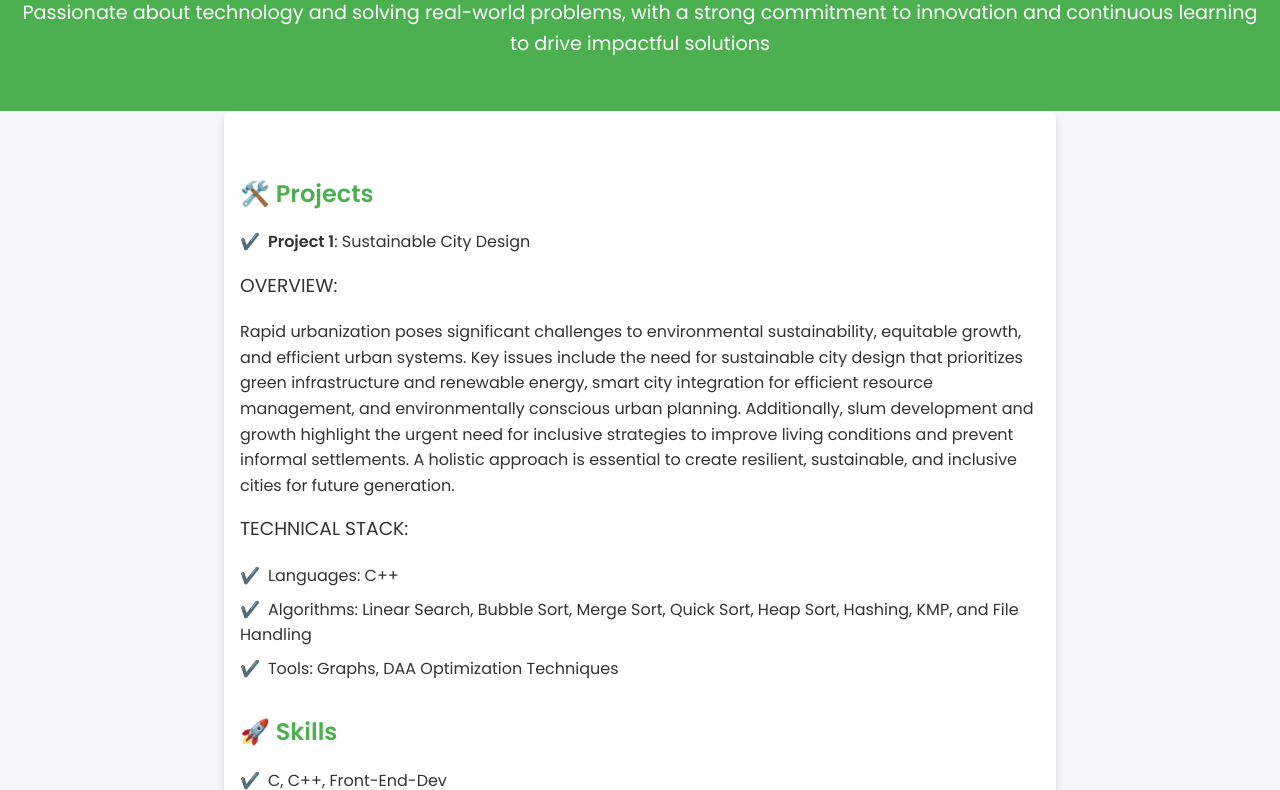
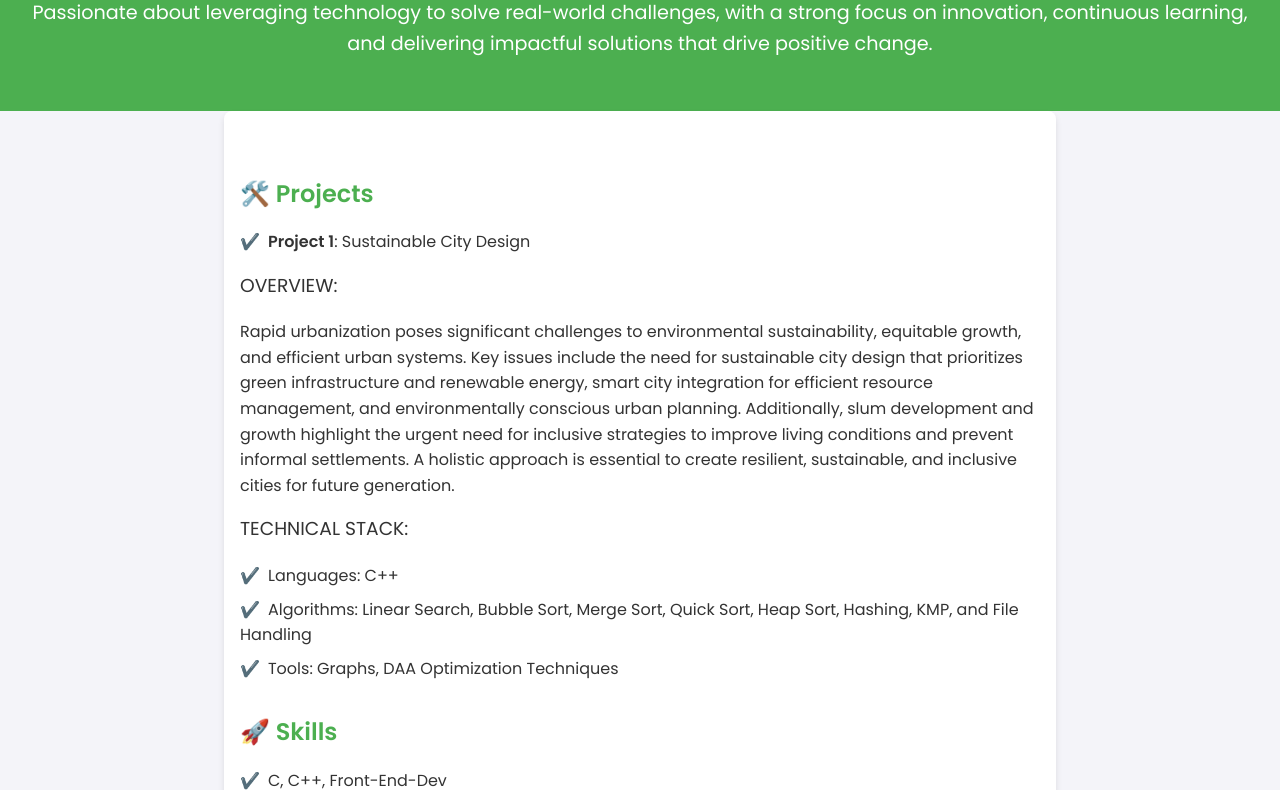
Before and after one commit to githubaniket08/Personal-Blog, a plain HTML site: page index.html in a window 1280 px wide. Shown: the part 108-898 px from the top of the page. Drawn offline with Linux system fonts and the light colour scheme.

Commit message:
Update index.html

```diff
--- a/index.html
+++ b/index.html
@@ -102,7 +102,7 @@
 <body>
     <header>
         <h1>Hello, I'm Aniket Patil 👋</h1>
-        <p>Passionate about technology and solving real-world problems, with a strong commitment to innovation and continuous learning to drive impactful solutions</p>
+        <p>Passionate about leveraging technology to solve real-world challenges, with a strong focus on innovation, continuous learning, and delivering impactful solutions that drive positive change.</p>
     </header>
 
     <section>
```
